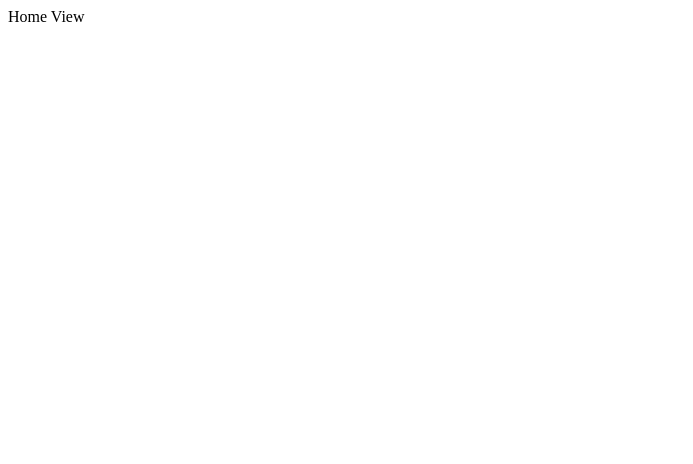
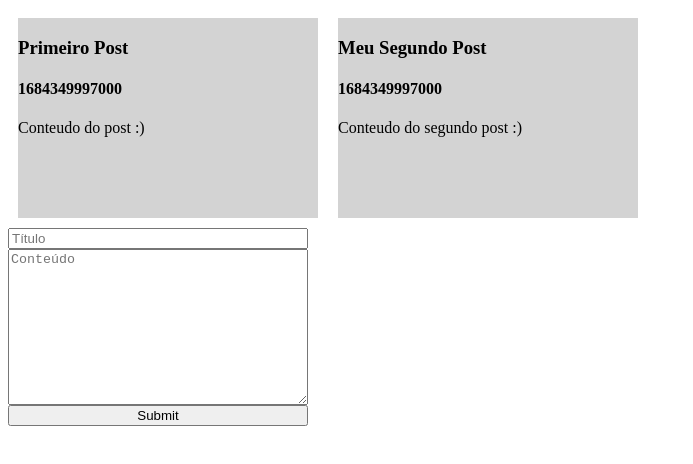
Before and after one commit to EduardoScarante/blog, a Vue app: page / in a window 1280 px wide. Shown: the top 464 px of the page, without its empty margins (0-693 px from the left). Built offline with nearby package versions, Linux system fonts and the light colour scheme.

Commit message:
WIP: criando formulários

```diff
--- a/src/App.vue
+++ b/src/App.vue
@@ -1,11 +1,82 @@
-<script setup>
+<script>
 import { RouterLink, RouterView } from 'vue-router'
+
+export default {
+  data() {
+    return {
+      formData: [],
+      posts: [
+        {
+          title: 'Primeiro Post',
+          datetime: Date.now(),
+          content: 'Conteudo do post :)',
+
+        },
+        {
+          title: 'Meu Segundo Post',
+          datetime: Date.now(),
+          content: 'Conteudo do segundo post :)',
+
+        }
+      ]
+    }
+  },
+  methods: {
+    submitForm(event) {
+      event.preventDefault()
+
+      this.posts.push(this.formData)
+    },
+    keyUpForm(event) {
+      const inputName = event.target.name
+      const inputValue = event.target.value
+
+      this.formData[inputName] = inputValue
+    }
+  }
+}
 
 </script>
 
 <template>
-  <RouterView />
+  <div id="lista-posts">
+    <div class="post center" v-for="x in posts" :key="x.title">
+      <h3>{{ x.title }}</h3>
+      <h4>{{ x.datetime }}</h4>
+      <p>{{ x.content }}</p>
+    </div>
+  </div>
+
+  <form action="">
+    <input name="title" placeholder="Título" @keyup="keyUpForm">
+    <textarea name="content" id="" cols="30" rows="10" placeholder="Conteúdo" @keyup="keyUpForm"></textarea>
+
+    <button type="submit" @click="submitForm">Submit</button>
+  </form>
+
+
+
+  <!--   <RouterView /> -->
 </template>
 
+
 <style>
+form {
+  width: 300px;
+  display: flex;
+  flex-direction: column;
+}
+
+#lista-posts {
+  width: 100%;
+  display: flex;
+  flex-wrap: wrap;
+}
+
+.post {
+  margin: 10px;
+  background-color: lightgray;
+  height: 200px;
+  width: 300px;
+}
 </style>
--- a/src/views/HomeView.vue
+++ b/src/views/HomeView.vue
@@ -4,4 +4,6 @@
 
 <template>
   Home View
+
+
 </template>
```
Also changed, not shown: src/assets/main.css (added).
